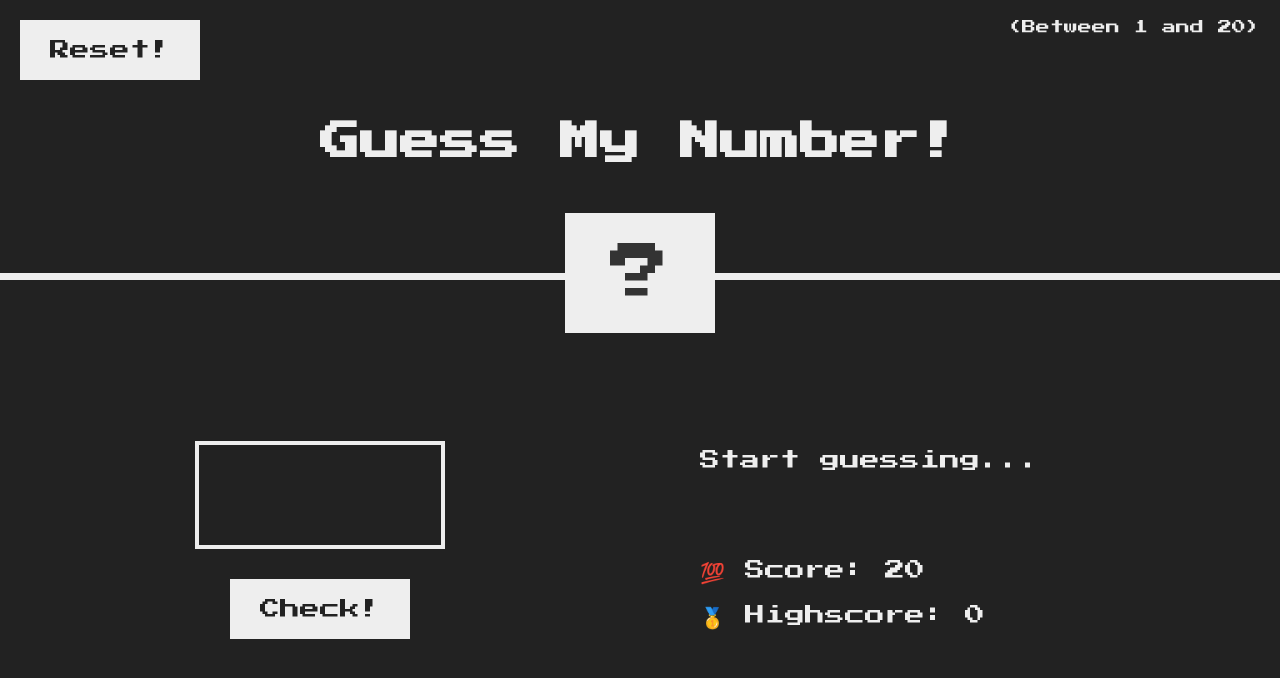
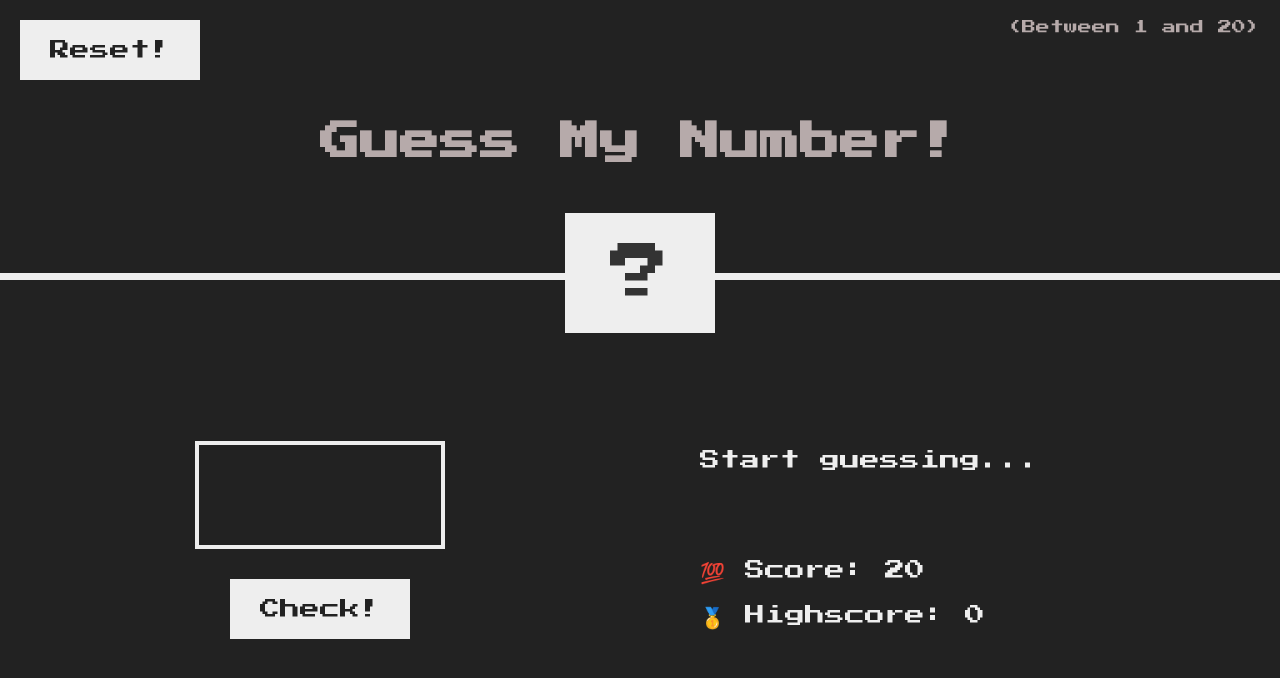
Before and after one commit to theodorr6/guess-my-number-game, a plain HTML site: page index.html in a window 1280 px wide. Drawn offline with Linux system fonts and the light colour scheme.

Commit message:
Update style.css

```diff
--- a/style.css
+++ b/style.css
@@ -13,7 +13,7 @@ html {
 
 body {
   font-family: 'Press Start 2P', sans-serif;
-  color: #eee;
+  color: #b6aaaa;
   background-color: #222;
   /* background-color: #60b347; */
 }
```
